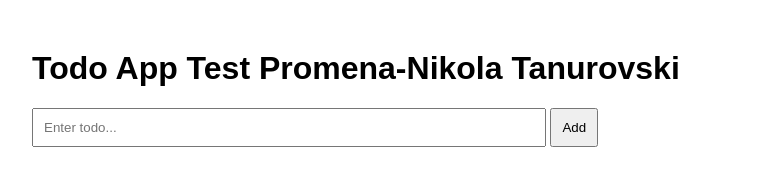
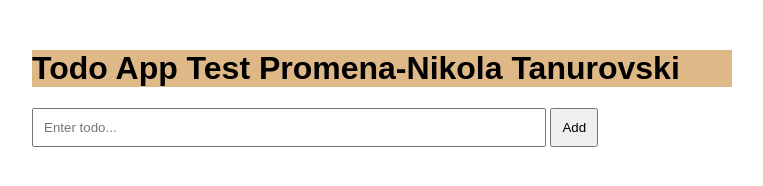
Before and after one commit to nikolavrtikola/mini-todo-app, a plain HTML site: page frontend/index.html in a window 1280 px wide. Shown: the whole page, without its empty margins (258-1021 px from the left). Drawn offline with Linux system fonts and the light colour scheme; no server answers.

Commit message:
Another change for testing the pipline

```diff
--- a/frontend/index.html
+++ b/frontend/index.html
@@ -27,7 +27,7 @@
 
 <body>
 
-<h1>Todo App Test Promena-Nikola Tanurovski</h1>
+<h1 style="background-color: burlywood;">Todo App Test Promena-Nikola Tanurovski</h1>
 
 <input
     id="todoInput"
```
